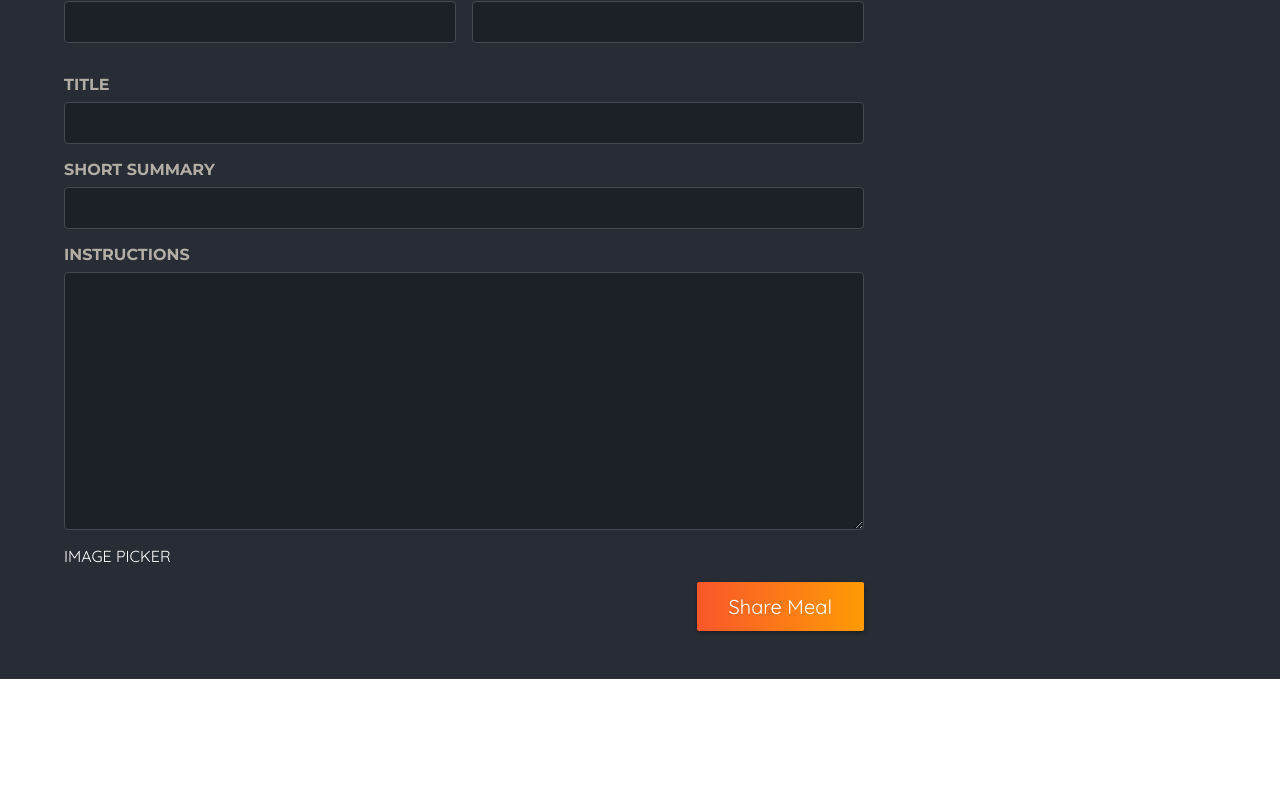
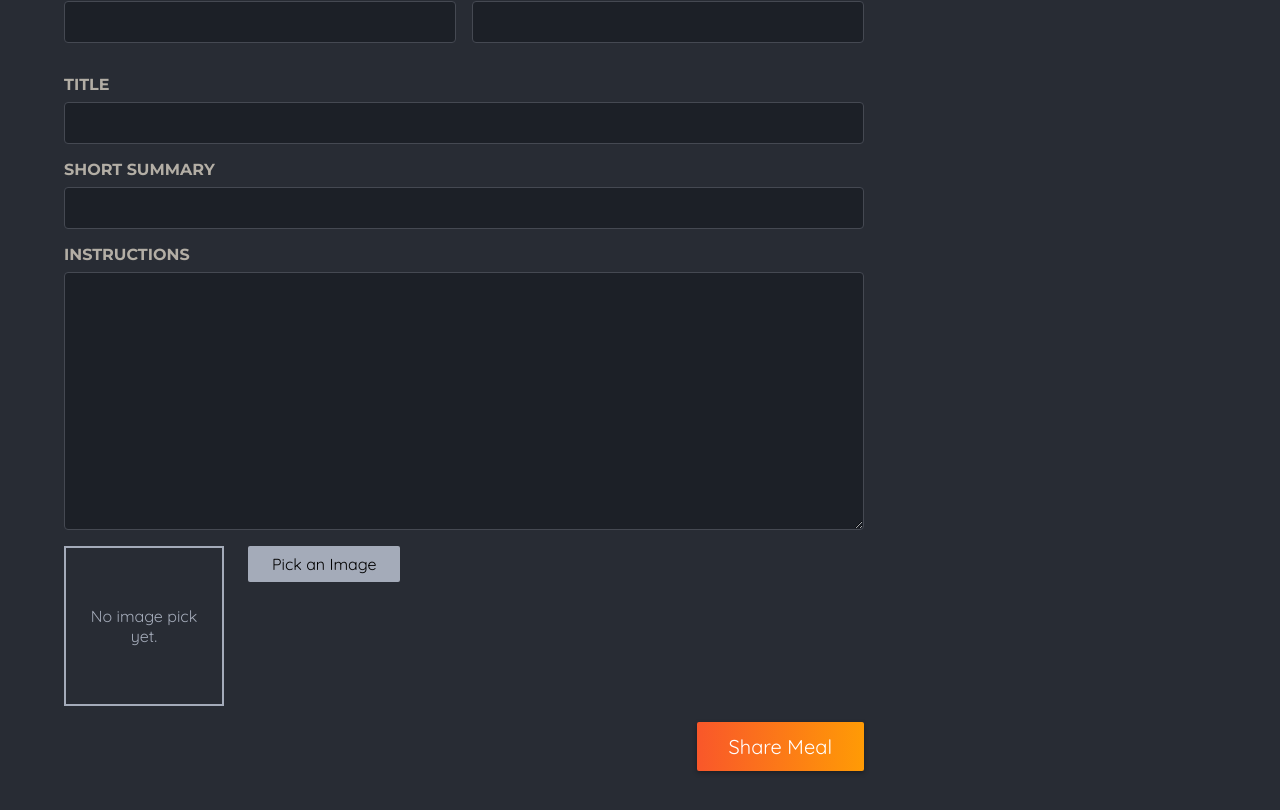
Before and after one commit to GiorgiBabunashvili/NextjsRc, a Next.js app: page /meals/share in a window 1280 px wide. Shown: the part 434-1244 px from the top of the page. Before the commit the page ends 1113 px from the top, so only its background shows below. Built offline with nearby package versions, Linux system fonts and the light colour scheme.

Commit message:
image picker

```diff
--- a/app/meals/share/page.js
+++ b/app/meals/share/page.js
@@ -1,4 +1,5 @@
-import classes from './page.module.css';
+import ImagePicker from "@/components/meals/image-picker";
+import classes from "./page.module.css";
 
 export default function ShareMealPage() {
   return (
@@ -38,7 +39,7 @@
               required
             ></textarea>
           </p>
-          IMAGE PICKER
+          <ImagePicker />
           <p className={classes.actions}>
             <button type="submit">Share Meal</button>
           </p>
--- /dev/null
+++ b/components/meals/image-picker.js
@@ -0,0 +1,60 @@
+"use client";
+
+import { useRef, useState } from "react";
+import classes from "./image-picker.module.css";
+import Image from "next/image";
+
+export default function ImagePicker({ label, name }) {
+  const imageInput = useRef();
+  const [pickImage, setPickImage] = useState();
+
+  function handlePickClick() {
+    imageInput.current.click();
+  }
+
+  function handleImageChange(e) {
+    const file = e.target.files[0];
+
+    if (!file) {
+      setPickImage(null);
+      return;
+    }
+
+    const fileReader = new FileReader();
+    fileReader.onload = () => {
+      setPickImage(fileReader.result);
+    };
+    fileReader.readAsDataURL(file);
+  }
+
+  return (
+    <div className={classes.picker}>
+      <label htmlFor={name}>{label}</label>
+      <div className={classes.controls}>
+        <div className={classes.preview}>
+          {!pickImage && <p>No image pick yet.</p>}
+          {pickImage && (
+            <Image src={pickImage} alt="the image selected by the user" fill />
+          )}
+        </div>
+        <input
+          className={classes.input}
+          type="file"
+          id={name}
+          accept="image/png, image/jpeg"
+          name={name}
+          ref={imageInput}
+          onChange={handleImageChange}
+          required
+        />
+        <button
+          className={classes.button}
+          type="button"
+          onClick={handlePickClick}
+        >
+          Pick an Image
+        </button>
+      </div>
+    </div>
+  );
+}
--- /dev/null
+++ b/components/meals/image-picker.module.css
@@ -0,0 +1,45 @@
+.controls {
+  display: flex;
+  align-items: flex-start;
+  gap: 1.5rem;
+  margin-bottom: 1rem;
+}
+
+.picker .input {
+  display: none;
+}
+
+.picker .button {
+  border: 0;
+  padding: 0.5rem 1.5rem;
+  background: #a4abb9;
+  border-radius: 2px;
+  cursor: pointer;
+  font: inherit;
+}
+
+.picker .button:hover,
+.picker .button:focus {
+  background: #b3b9c6;
+}
+
+.preview {
+  width: 10rem;
+  height: 10rem;
+  border: 2px solid #a4abb9;
+  display: flex;
+  justify-content: center;
+  align-items: center;
+  text-align: center;
+  color: #a4abb9;
+  position: relative;
+}
+
+.preview p {
+  margin: 0;
+  padding: 1rem;
+}
+
+.preview img {
+  object-fit: cover;
+}
```
